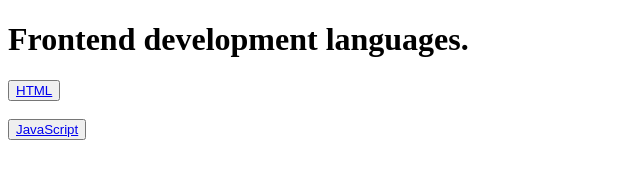
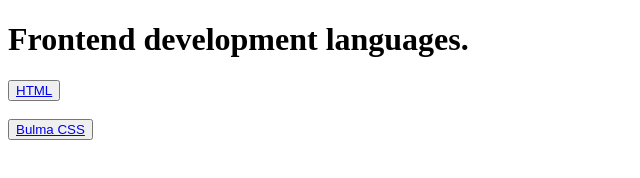
Before and after one commit to yash-162/HTML-Tutorial, a plain HTML site: page index.html in a window 1280 px wide. Shown: the full height of the page, 0-640 px from the left. Drawn offline with Linux system fonts and the light colour scheme.

Commit message:
updated links

```diff
--- a/index.html
+++ b/index.html
@@ -11,6 +11,6 @@
     <button><a href="HTML Tutorial">HTML</a></button>
     <br>
     <br>
-    <button><a href="JavaScript Tutorial">JavaScript</a></button>
+    <button><a href="Bulma/">Bulma CSS</a></button>
 </body>
 </html>
```
